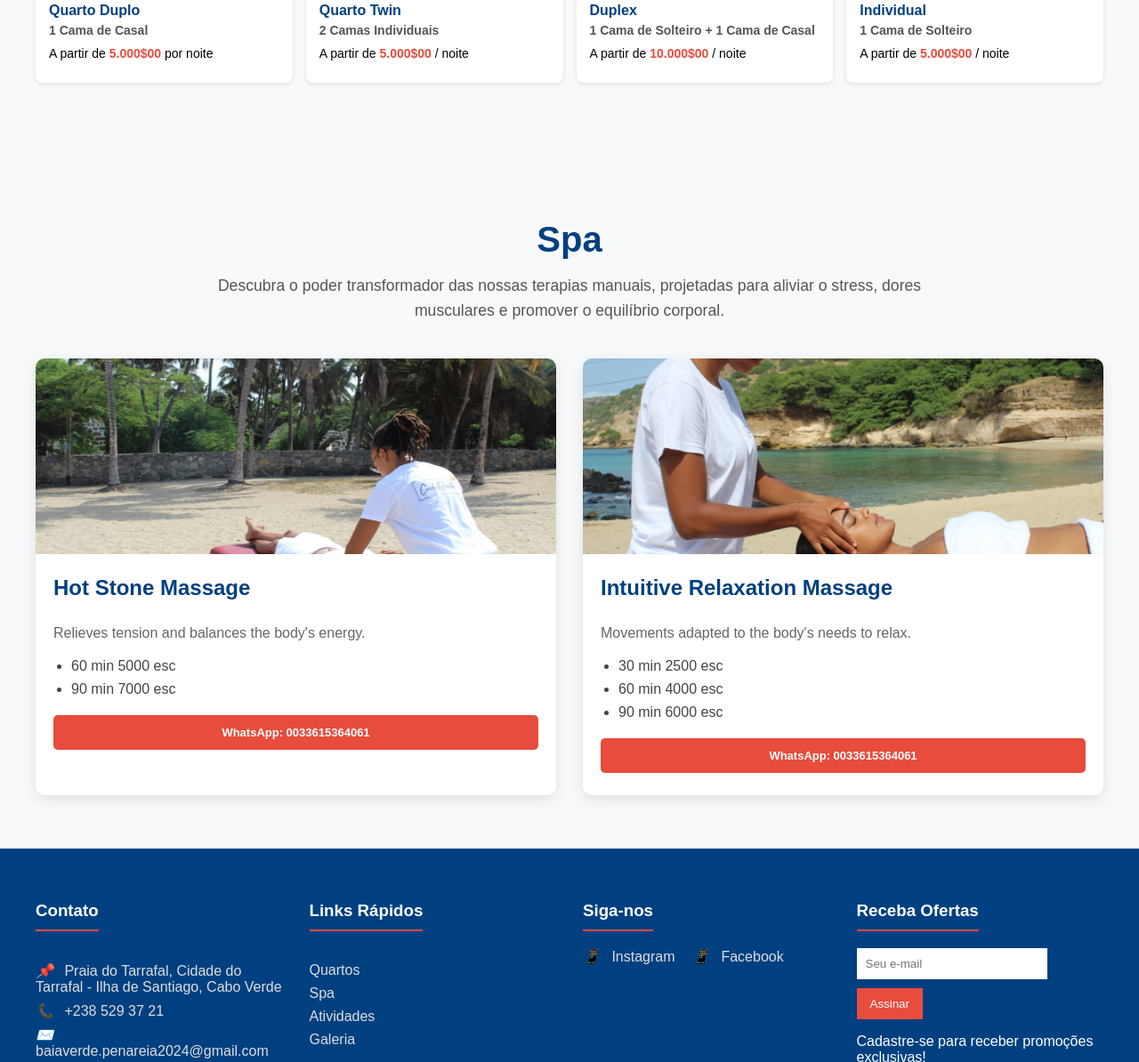
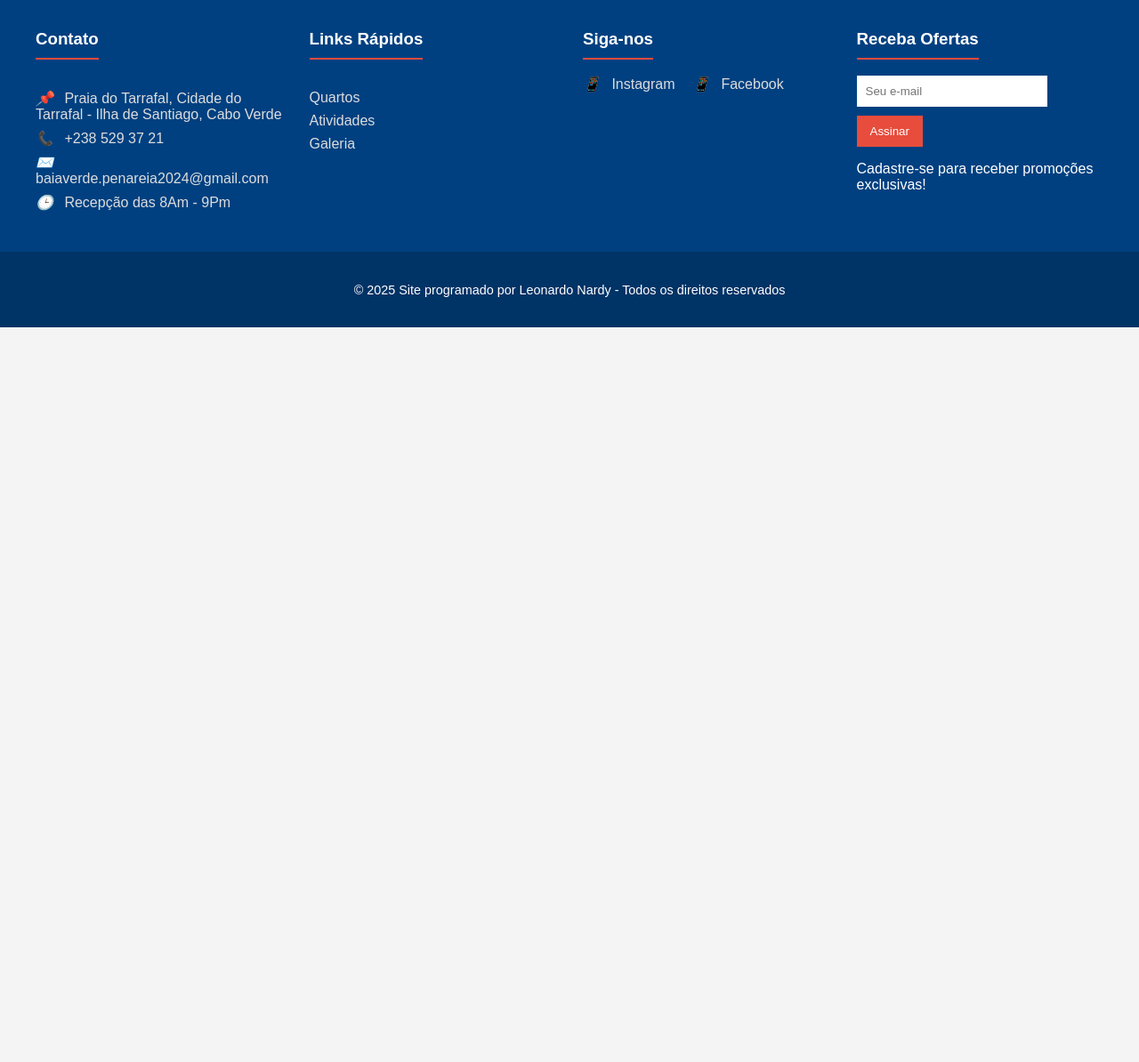
Before and after one commit to BaiaVerdeResort/BaiaVerdeResort2025, a plain HTML site: page index.html in a window 1280 px wide. Shown: the part 482-1676 px from the top of the page at 89% size. After the commit the page ends 850 px from the top, so only its background shows below. Drawn offline with Linux system fonts and the light colour scheme.

Commit message:
Update index.html

```diff
--- a/index.html
+++ b/index.html
@@ -20,10 +20,6 @@
       text-align: center;
       position: relative; /* Para posicionar o botão dentro */
     }
-
-
-
-
 
     /* Efeito ao passar o mouse */
     nav a:hover {
@@ -157,14 +153,6 @@ html {
            onmouseover="this.style.backgroundColor='#0059b3'"
            onmouseout="this.style.backgroundColor='transparent'">
            Quartos
-        </a>
-      </li>
-      <li>
-        <a href="#spa"
-           style="color:white;padding:12px 16px;text-decoration:none;display:block;transition:background 0.3s;"
-           onmouseover="this.style.backgroundColor='#0059b3'"
-           onmouseout="this.style.backgroundColor='transparent'">
-           Spa
         </a>
       </li>
       <li>
@@ -587,218 +575,6 @@ document.querySelectorAll('.dropdown-btn').forEach(btn => {
 </script>
 
 
-<!-- Seção de Massoterapia - Igual ao Apollo Tours CV -->
-<section id="spa" class="massagem-section">
-  <div class="container">
-    <h2>Spa</h2>
-    <p class="section-description">
-      Descubra o poder transformador das nossas terapias manuais, projetadas para
-      aliviar o stress, dores musculares e promover o equilíbrio corporal.
-    </p>
-
-    <div class="massagem-grid">
-
-
-      <!-- Massagem Terapêutica -->
-      <div class="massagem-card">
-        <div class="massagem-img">
-          <img src="massage01.jpg" alt="Massagem Terapêutica">
-        </div>
-        <div class="massagem-content">
-          <h3>Hot Stone Massage</h3>
-          <p>Relieves tension and balances the body's energy.
-          </p>
-          <ul class="beneficios-list">
-            <li>60 min 5000 esc </li>
-            <li>90 min 7000 esc</li>
-          </ul>
-
-<style>
-  .fotos-descricao-btn {
-    display: inline-block;
-    padding: 12px 24px;
-    background-color: #4CAF50; /* Verde - pode alterar para outra cor (ex: #2196F3 para azul) */
-    color: white;
-    text-decoration: none;
-    font-family: 'Arial', sans-serif;
-    font-size: 16px;
-    border-radius: 6px;
-    border: none;
-    cursor: pointer;
-    transition: all 0.3s ease;
-    box-shadow: 0 2px 5px rgba(0,0,0,0.2);
-  }
-
-  .fotos-descricao-btn:hover {
-    background-color: #45a049; /* Tom escuro do verde */
-    transform: translateY(-2px);
-    box-shadow: 0 4px 8px rgba(0,0,0,0.2);
-  }
-
-  .fotos-descricao-btn:active {
-    transform: translateY(0);
-  }
-</style>
-          <button class="btn-reserva">WhatsApp: 0033615364061</button>
-        </div>
-      </div>
-
-
-      <!-- Massagem com Pedras Quentes -->
-      <div class="massagem-card">
-        <div class="massagem-img">
-          <img src="massage02.jpg" alt="Massagem com Pedras Quentes">
-        </div>
-        <div class="massagem-content">
-          <h3>Intuitive Relaxation Massage</h3>
-          <p>
-             Movements adapted to the body's needs to relax.
-           </p>
-          <ul class="beneficios-list">
-            <li>30 min 2500 esc</li>
-            <li>60 min 4000 esc</li>
-            <li>90 min 6000 esc</li>
-          </ul>
-
-<style>
-  .fotos-descricao-btn {
-    display: inline-block;
-    padding: 12px 24px;
-    background-color: #4CAF50; /* Verde - pode alterar para outra cor (ex: #2196F3 para azul) */
-    color: white;
-    text-decoration: none;
-    font-family: 'Arial', sans-serif;
-    font-size: 16px;
-    border-radius: 6px;
-    border: none;
-    cursor: pointer;
-    transition: all 0.3s ease;
-    box-shadow: 0 2px 5px rgba(0,0,0,0.2);
-  }
-
-  .fotos-descricao-btn:hover {
-    background-color: #45a049; /* Tom escuro do verde */
-    transform: translateY(-2px);
-    box-shadow: 0 4px 8px rgba(0,0,0,0.2);
-  }
-
-  .fotos-descricao-btn:active {
-    transform: translateY(0);
-  }
-</style>
-          <button class="btn-reserva">WhatsApp: 0033615364061</button>
-        </div>
-      </div>
-    </div>
-  </div>
-</section>
-
-<!-- CSS Específico para a Seção de Massagens -->
-<style>
-  .massagem-section {
-    padding: 60px 0;
-    background-color: #f8f9fa;
-    font-family: 'Arial', sans-serif;
-  }
-
-  .massagem-section .container {
-    max-width: 1200px;
-    margin: 0 auto;
-    padding: 0 20px;
-  }
-
-  .massagem-section h2 {
-    text-align: center;
-    color: #004080;
-    font-size: 2.5rem;
-    margin-bottom: 15px;
-  }
-
-  .section-description {
-    text-align: center;
-    color: #555;
-    max-width: 800px;
-    margin: 0 auto 40px;
-    font-size: 1.1rem;
-    line-height: 1.6;
-  }
-
-  .massagem-grid {
-    display: grid;
-    grid-template-columns: repeat(auto-fit, minmax(280px, 1fr));
-    gap: 30px;
-  }
-
-  .massagem-card {
-    background: white;
-    border-radius: 10px;
-    overflow: hidden;
-    box-shadow: 0 5px 15px rgba(0,0,0,0.1);
-    transition: transform 0.3s ease;
-  }
-
-  .massagem-card:hover {
-    transform: translateY(-10px);
-  }
-
-  .massagem-img img {
-    width: 100%;
-    height: 220px;
-    object-fit: cover;
-  }
-
-  .massagem-content {
-    padding: 20px;
-  }
-
-  .massagem-content h3 {
-    color: #004080;
-    margin-top: 0;
-    font-size: 1.5rem;
-  }
-
-  .massagem-content p {
-    color: #666;
-    line-height: 1.6;
-  }
-
-  .beneficios-list {
-    padding-left: 20px;
-    color: #444;
-  }
-
-  .beneficios-list li {
-    margin-bottom: 8px;
-  }
-
-  .btn-reserva {
-    display: block;
-    width: 100%;
-    padding: 12px;
-    background-color: #e74c3c;
-    color: white;
-    border: none;
-    border-radius: 5px;
-    font-weight: bold;
-    margin-top: 20px;
-    cursor: pointer;
-    transition: background-color 0.3s;
-  }
-
-  .btn-reserva:hover {
-    background-color: #c0392b;
-  }
-
-  @media (max-width: 768px) {
-    .massagem-grid {
-      grid-template-columns: 1fr;
-    }
-  }
-</style>
-
-
-
-
 
 
 <!--
@@ -828,7 +604,6 @@ document.querySelectorAll('.dropdown-btn').forEach(btn => {
       <ul>
         <!-- Navigation links - should point to actual page anchors -->
         <li><a href="#acomodacoes">Quartos</a></li>  <!-- Rooms page -->
-        <li><a href="#spa">Spa</a></li>  <!-- Rooms page -->
         <li><a href="https://apollotourscv.github.io/ApolloToursCV/">Atividades</a></li>  <!-- Atividades -->
         <li><a href="#">Galeria</a></li>  <!-- Gallery -->
       </ul>
```
